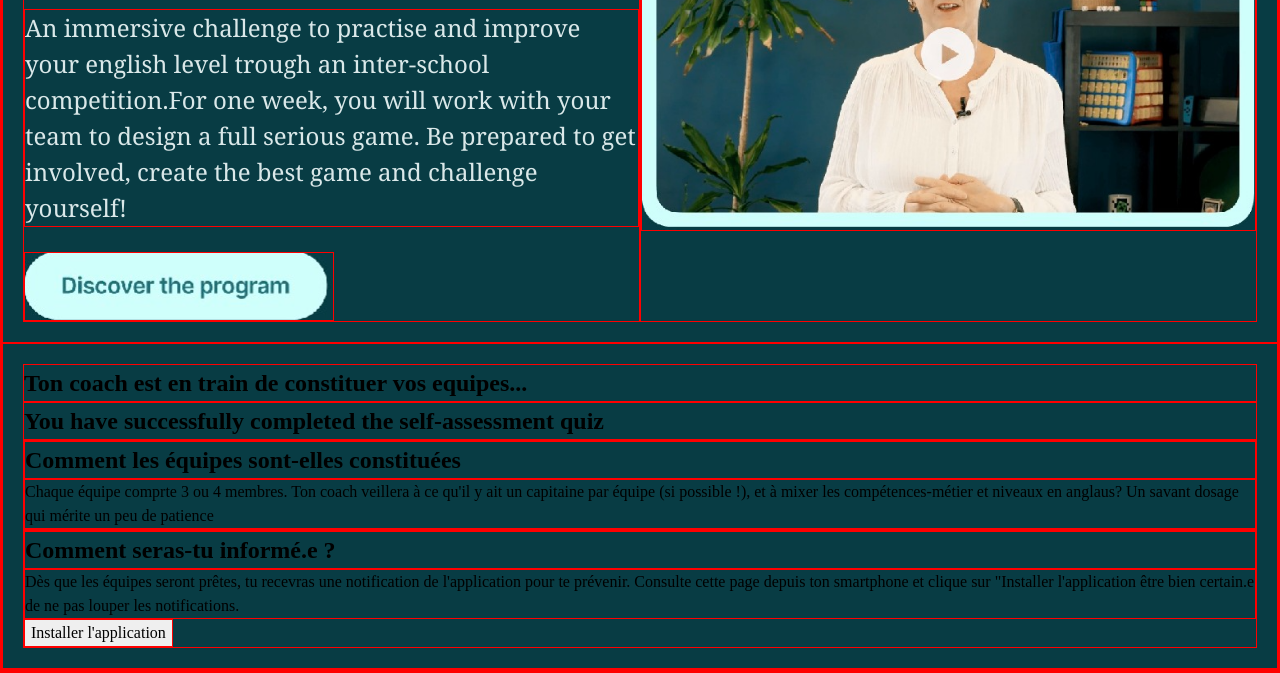
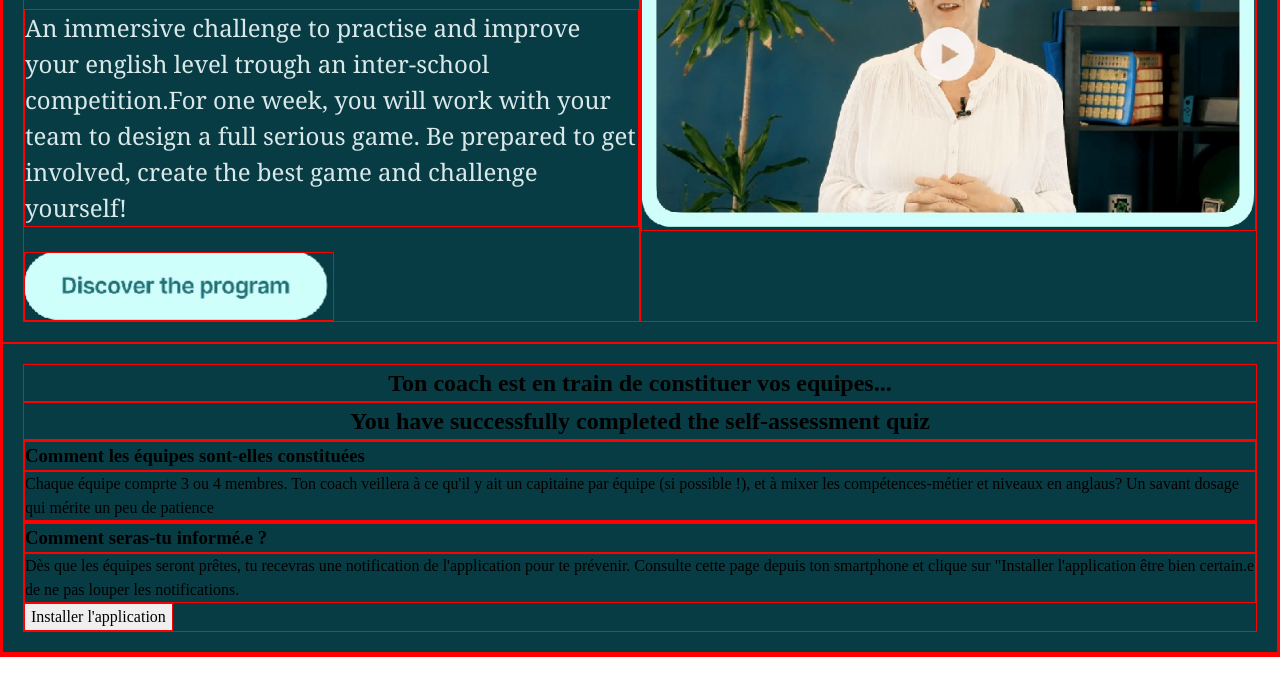
Before and after one commit to SabSab93/integration-maquette-english-game, a plain HTML site: page index.html in a window 1280 px wide. Shown: the part 339-1012 px from the top of the page. Drawn offline with Linux system fonts and the light colour scheme.

Commit message:
update style css

```diff
--- a/index.html
+++ b/index.html
@@ -28,11 +28,11 @@
         <h1>Ton coach est en train de constituer vos equipes...</h1>
         <h2>You have successfully completed the self-assessment quiz</h2>
         <div class="text-container-box">
-            <h1>Comment les équipes sont-elles constituées</h1>
+            <h3>Comment les équipes sont-elles constituées</h1>
             <p>Chaque équipe comprte 3 ou 4 membres. Ton coach veillera à ce qu'il y ait un capitaine par équipe (si possible !), et à mixer les compétences-métier et niveaux en anglaus? Un savant dosage qui mérite un peu de patience</p>
         </div>
         <div class="text-container-box">
-            <h1>Comment seras-tu informé.e ?</h1>
+            <h3>Comment seras-tu informé.e ?</h1>
             <p>Dès que les équipes seront prêtes, tu recevras une notification de l'application pour te prévenir. Consulte cette page depuis ton smartphone et clique sur "Installer l'application être bien certain.e de ne pas louper les notifications.</p>
             <input type="button" value="Installer l'application" />
         </div>
--- a/style.css
+++ b/style.css
@@ -102,8 +102,10 @@ header {
 }
 
 .milieu-page {
-  align-content: center;
   padding: 20px;
   background-color: #083c44;
-  justify-content:space-between;
+  h1,h2 {
+    text-align:center;
+  }
+
 }
```
